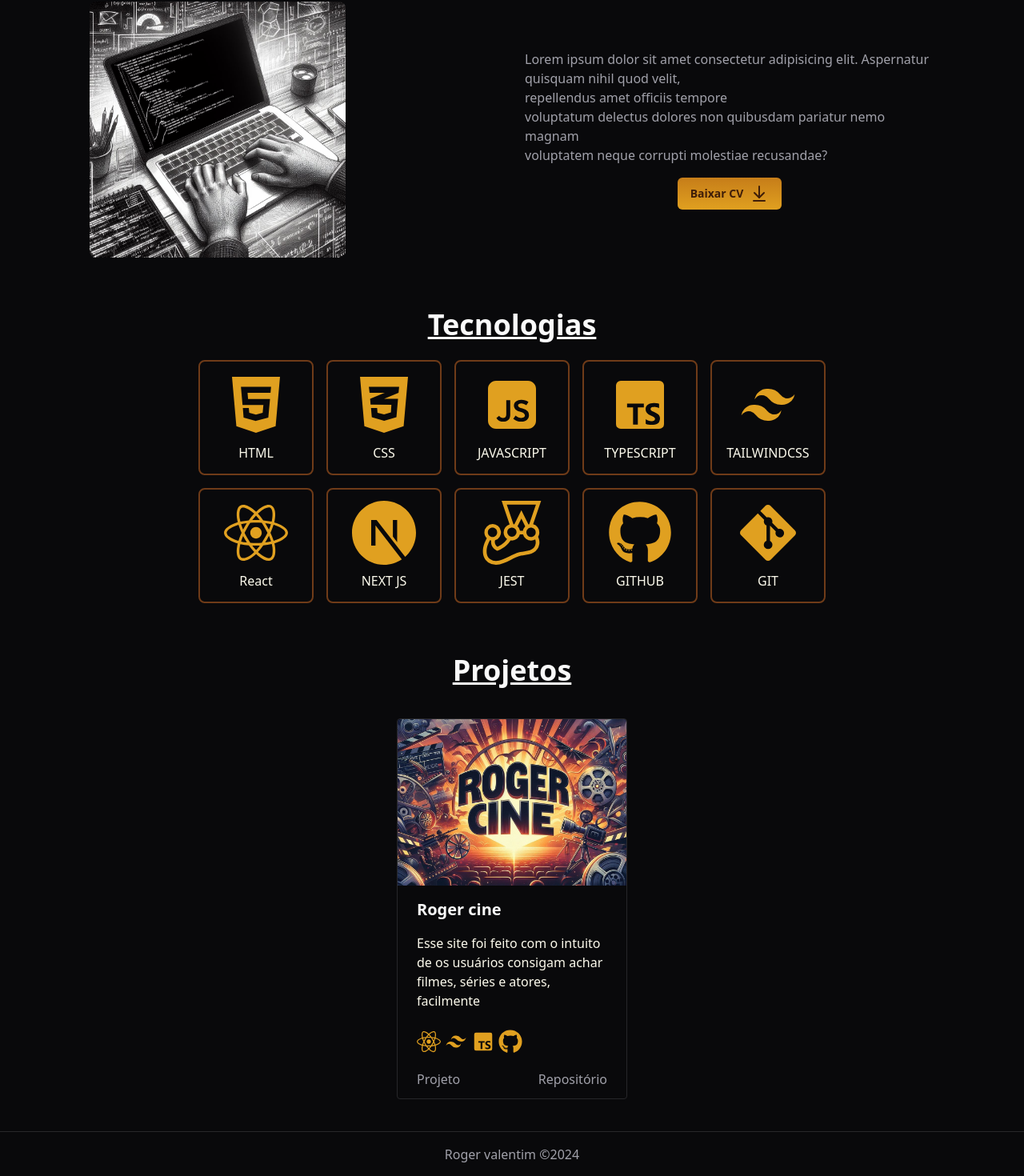
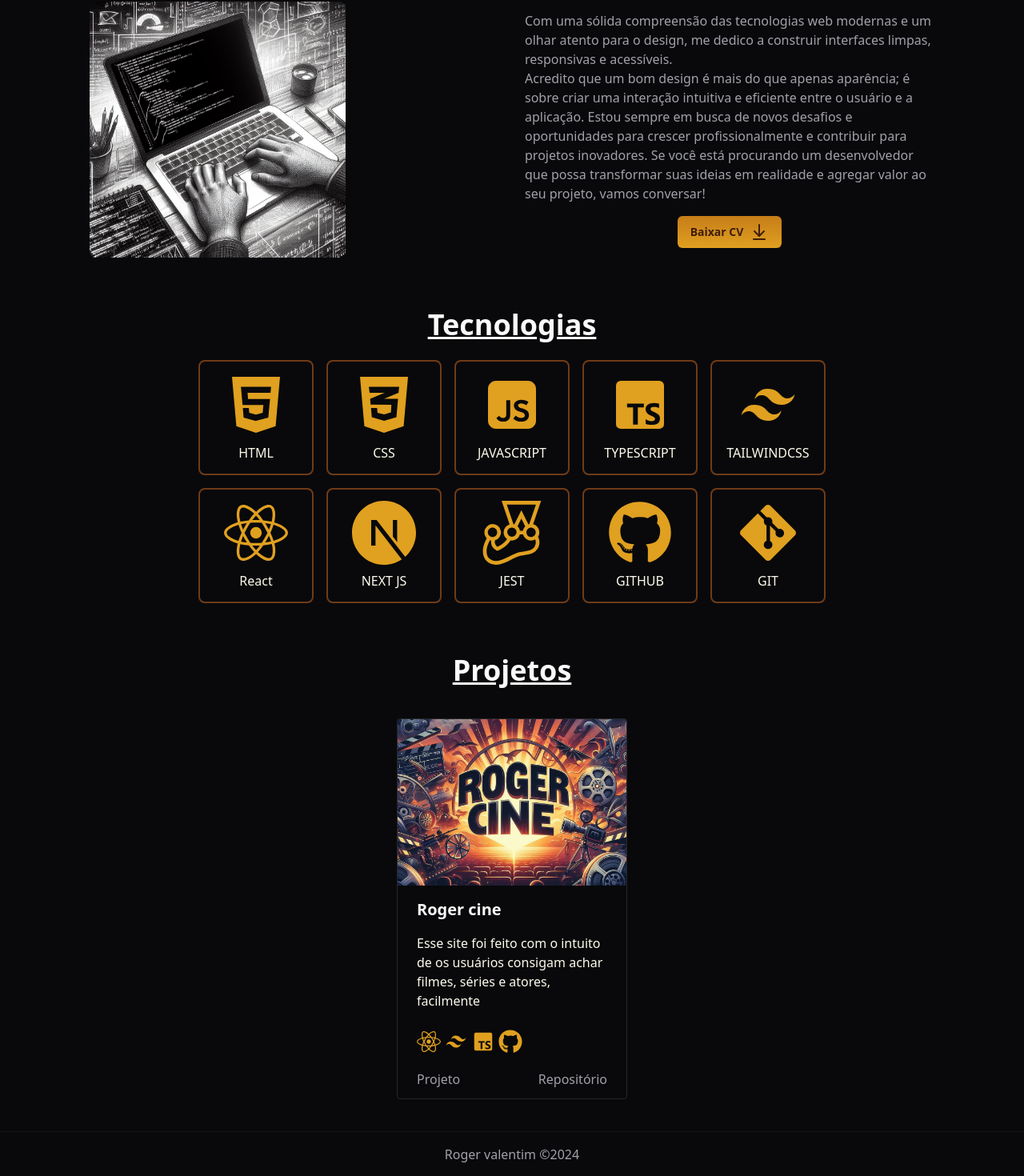
Before and after one commit to rogervalentim/roger-valentim, a React (Vite) app: page / in a window 1280 px wide. Shown: the part 759-2229 px from the top of the page at 80% size. Built offline with nearby package versions, Linux system fonts and the light colour scheme.

Commit message:
feat: add text about me

```diff
--- a/src/components/about.tsx
+++ b/src/components/about.tsx
@@ -23,11 +23,12 @@ export function About() {
            hidden: { opacity: 0, x: 50 },
            visible: { opacity: 1, x: 0 },
          }}>
-      <p className="leading-normal text-muted-foreground">
-        Lorem ipsum dolor sit amet consectetur adipisicing elit. Aspernatur
-        quisquam nihil quod velit,<br/> repellendus amet officiis tempore<br/> voluptatum
-        delectus dolores non quibusdam pariatur nemo magnam<br/> voluptatem neque
-        corrupti molestiae recusandae?
+      <p className="px-6 lg:px-0 leading-normal text-muted-foreground">
+      Com uma sólida compreensão das tecnologias web modernas e um olhar atento para o design, me dedico a construir interfaces limpas, responsivas e acessíveis.<br/>
+      Acredito que um bom design é mais do que apenas aparência;
+      é sobre criar uma interação intuitiva e eficiente entre o usuário e a aplicação.
+      Estou sempre em busca de novos desafios e oportunidades para crescer profissionalmente e contribuir para projetos inovadores.
+      Se você está procurando um desenvolvedor que possa transformar suas ideias em realidade e agregar valor ao seu projeto, vamos conversar!
       </p>
       </motion.div>
       <Button type="button" className="font-bold flex gap-2 mt-4 text-ronchi-950 bg-gradient-to-t from-ronchi-500 to-ronchi-600 hover:bg-gradient-to-t hover:from-ronchi-600 hover:to-ronchi-700">
--- a/src/components/footer.tsx
+++ b/src/components/footer.tsx
@@ -3,7 +3,7 @@ export function Footer() {
 
   const year = date.getFullYear();
   return (
-    <footer className="flex justify-center items-center border-t border-border h-14 mt-10">
+    <footer className="flex justify-center items-center border-t border-border/40 h-14 mt-10">
       <p className="text-muted-foreground hover:text-white">
         Roger valentim &copy;{year}
       </p>
```
